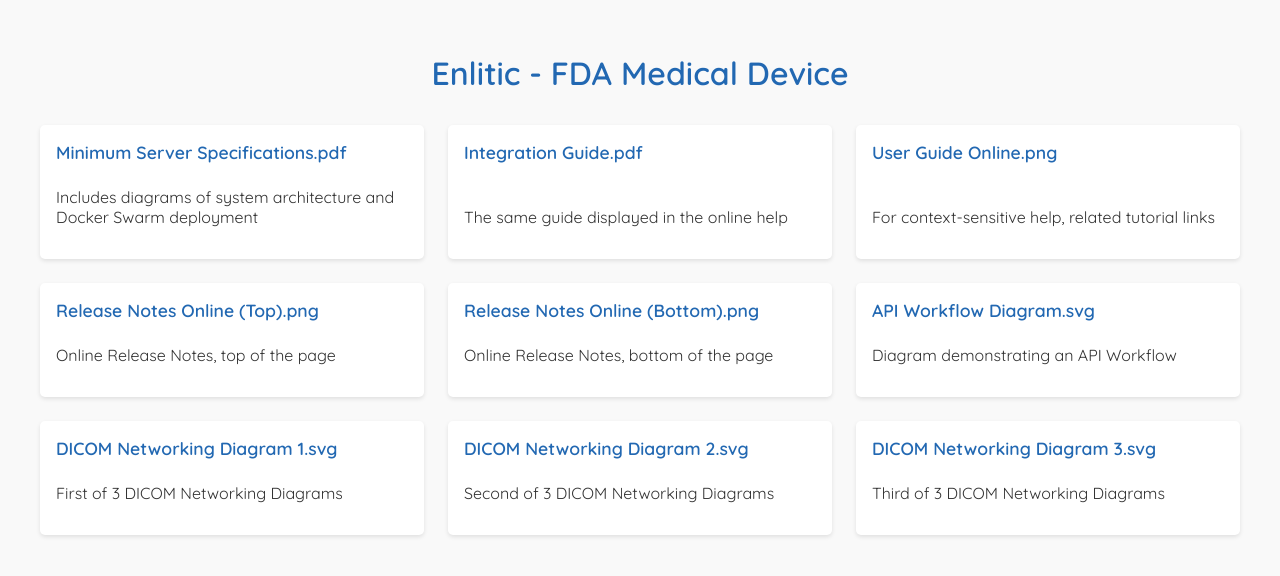
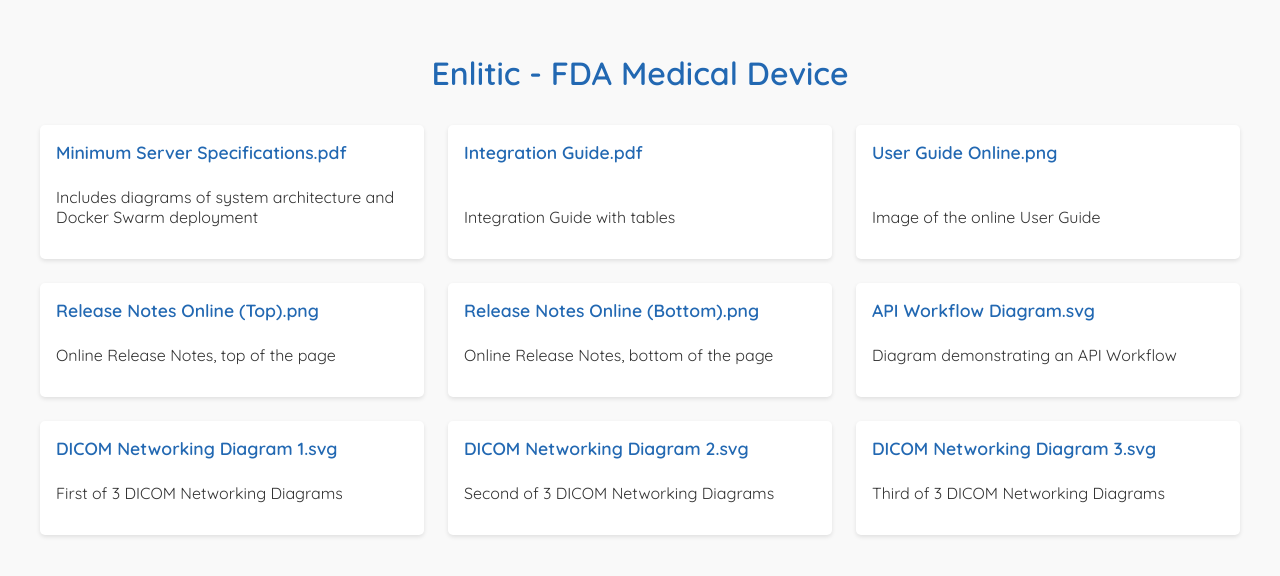
Before and after one commit to Daisy-Docs/Portfolio, a Jekyll site: the page Enlitic.html, which Jekyll copies as it is, in a window 1280 px wide. Shown: the top 576 px of the page. Built offline with Jekyll 4.4.1, drawn with Linux system fonts in a browser that asks for light colours.

Commit message:
Update Enlitic.html

```diff
--- a/Enlitic.html
+++ b/Enlitic.html
@@ -79,16 +79,16 @@
 
   <div class="grid-container">
     <div class="sample">
-      <h2><a href="assets/Documentation/Enlitic/Minimum%20Server%20Specifications%20(MadCap%20Flare).pdf">Minimum Server Specifications.pdf</a></h2>
+      <h2><a href="assets/Documentation/Enlitic/Minumum%20Server%20Specifications%20(MadCap%20Flare).pdf">Minimum Server Specifications.pdf</a></h2>
       <p>Includes diagrams of system architecture and Docker Swarm deployment</p>
     </div>
     <div class="sample">
       <h2><a href="assets/Documentation/Enlitic/Integration%20Guide%20(MadCap%20Flare).pdf">Integration Guide.pdf</a></h2>
-      <p>The same guide displayed in the online help</p>
+      <p>Integration Guide with tables</p>
     </div>
     <div class="sample">
-      <h2><a href="assets/Documentation/Enlitic/User%20Guide_Audit%20Log%20(MadCap%20Flare).png">User Guide Online.png</a></h2>
-      <p>For context-sensitive help, related tutorial links</p>
+      <h2><a href="assets/Documentation/Enlitic/User%20Guide_%20Audit%20Log%20(MadCap%20Flare).png">User Guide Online.png</a></h2>
+      <p>Image of the online User Guide</p>
     </div>
     <div class="sample">
       <h2><a href="assets/Documentation/Enlitic/Release%20Notes%201-Top%20(MadCap%20Flare).png">Release Notes Online (Top).png</a></h2>
@@ -103,14 +103,14 @@
       <p>Diagram demonstrating an API Workflow</p>
     </div>
     <div class="sample">
-      <h2><a href="assets/Documentation/Enlitic/DICOM%20Networking%20Diagram%20D1.svg">DICOM Networking Diagram 1.svg</a></h2>
+      <h2><a href="assets/Documentation/Enlitic/DICOM%20Networking%20D1.svg">DICOM Networking Diagram 1.svg</a></h2>
       <p>First of 3 DICOM Networking Diagrams</p>
     </div>
    <div class="sample">
-      <h2><a href="assets/Documentation/Enlitic/DICOM%20Networking%20Diagram%20D2.svg">DICOM Networking Diagram 2.svg</a></h2>
+      <h2><a href="assets/Documentation/Enlitic/DICOM%20Networking%20D2.svg">DICOM Networking Diagram 2.svg</a></h2>
       <p>Second of 3 DICOM Networking Diagrams</p>
     </div>
     <div class="sample">
-      <h2><a href="assets/Documentation/Enlitic/DICOM%20Networking%20Diagram%20D3.svg">DICOM Networking Diagram 3.svg</a></h2>
+      <h2><a href="assets/Documentation/Enlitic/DICOM%20Networking%20D3.svg">DICOM Networking Diagram 3.svg</a></h2>
       <p>Third of 3 DICOM Networking Diagrams</p>
     </div>
```
